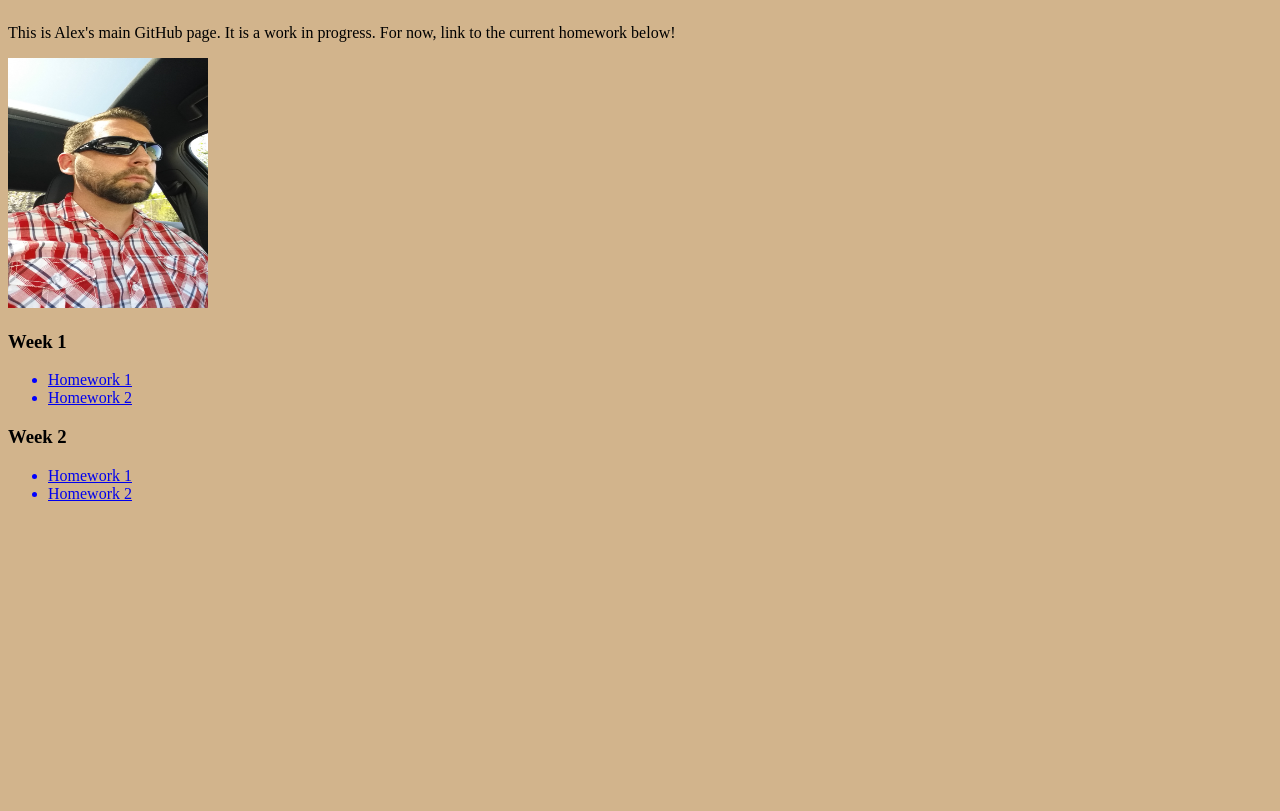
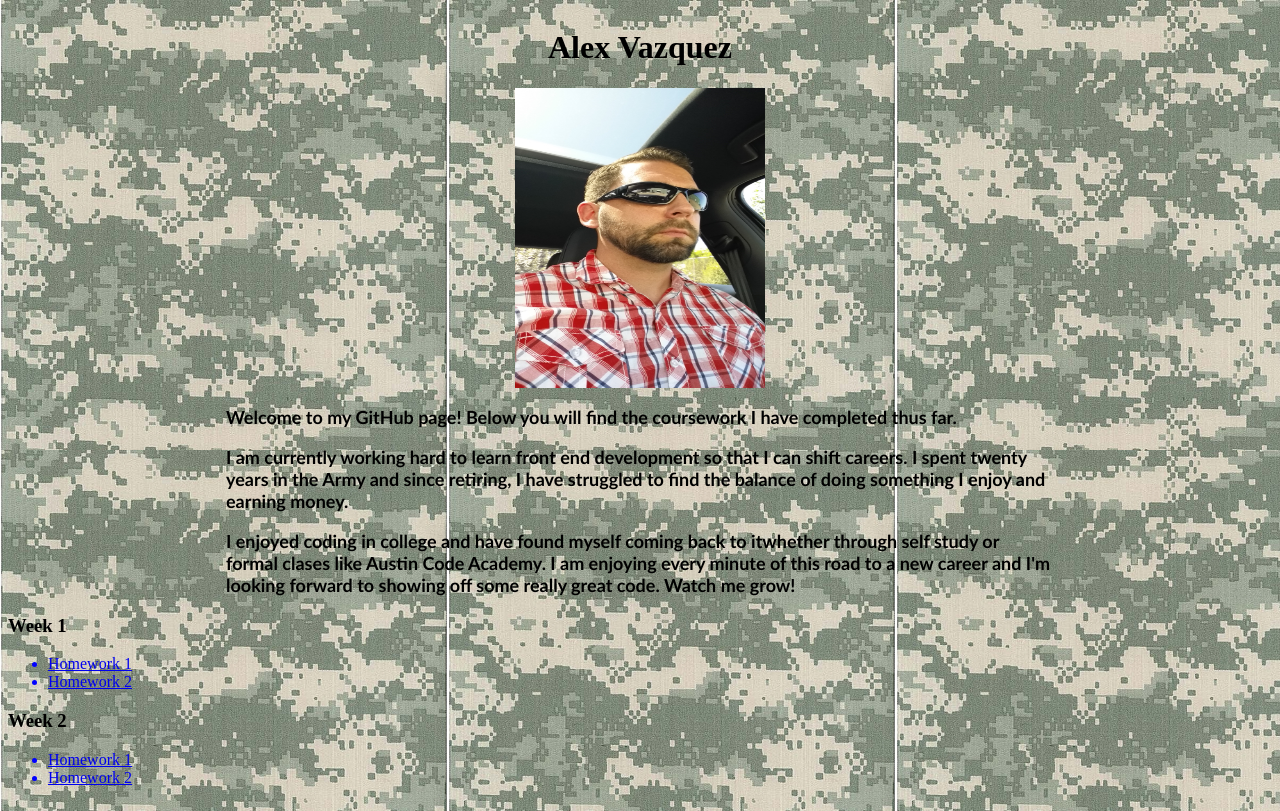
Before and after one commit to alexvazquez1220/alexvazquez1220.github.io, a PHP site: page / in a window 1280 px wide. Before the commit the page ends 501 px from the top, so only its background shows below. Run offline with PHP 8.4, Linux system fonts and the light colour scheme.

Commit message:
more updates

```diff
--- a/css/alex-stylesheet.css
+++ b/css/alex-stylesheet.css
@@ -3,16 +3,30 @@ body {
     align-content: center;
     color: blue;
 }
-
+h1 {
+    font-weight: 800;
+    text-align: center;
+}
 h3 {
     color: black;
 
 }
 img {
-    height: 250px;
-    width: 200px;
+    display:block;
+    height: 300px;
+    width: 250px;
+    margin-left: auto;
+    margin-right: auto;
 }
 
 heading {
     color: black;
 }
+p {
+    font-family: calibri;
+    font-size: 18px;
+    margin-left: auto;
+    margin-right: auto;
+    width: 46em;
+    font-weight: 800;
+}
--- a/index.html
+++ b/index.html
@@ -7,15 +7,21 @@
     <header>
 
         <heading>
-        <p>This is Alex's main GitHub page. It is a work in progress. For now, link to the current homework below!</P>
+            <h1>Alex Vazquez</h1>
+            <body background="img/digital-camo.jpg">
+            <img src="img/alexprime.jpg" alt="Alex Vazquez">
+            <p>Welcome to my GitHub page! Below you will find the coursework I have completed thus far.
+            </p>
+                <p>I am currently working hard to learn front end development so that I can shift careers. I spent twenty years in the Army and since retiring, I have struggled to find the balance of doing something I enjoy and earning money.</p>
+
+                <p>I enjoyed coding in college and have found myself coming back to itwhether through self study or formal clases like Austin Code Academy. I am enjoying every minute of this road to a new career and I'm looking forward to showing off some really great code. Watch me grow!
+                </p>
         </heading>
 
     <body>
 
-        <img src="img/alexprime.jpg"/>
-
-
-        <h3>Week 1</h3>
+       <section>
+             <h3>Week 1</h3>
         <ul>
             <li>
                 <a href="/AustinCodingAcademy_spring2016/week_1/HW_1">Homework 1</a>
@@ -25,7 +31,9 @@
             </li>
         </ul>
 
-        <h3>Week 2</h3>
+        </section>
+        <section>
+            <h3>Week 2</h3>
         <ul>
             <li>
                 <a href="/AustinCodingAcademy_spring2016/week_2/Homework_1">Homework 1</a>
@@ -35,6 +43,8 @@
             </li>
         </ul>
 
+        </section>
+
 
     </body>
 
```
